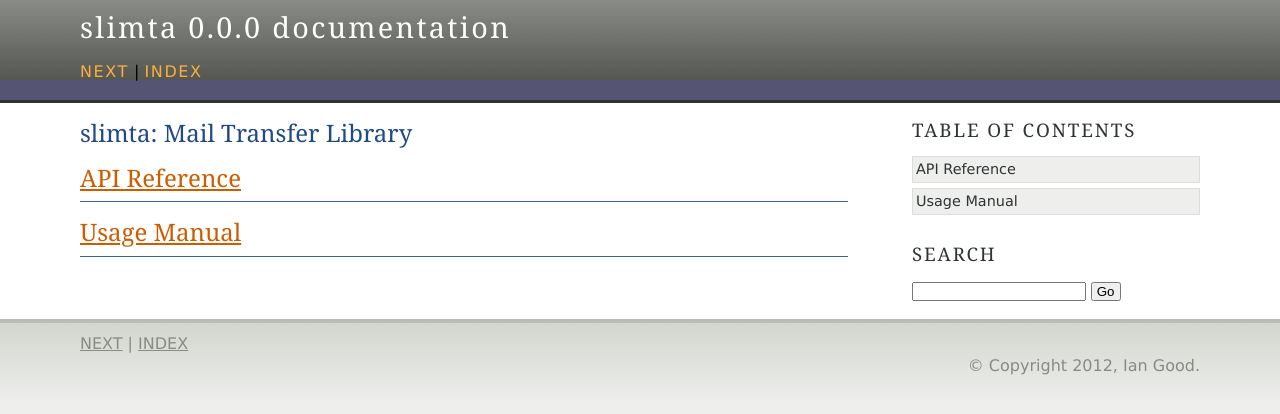
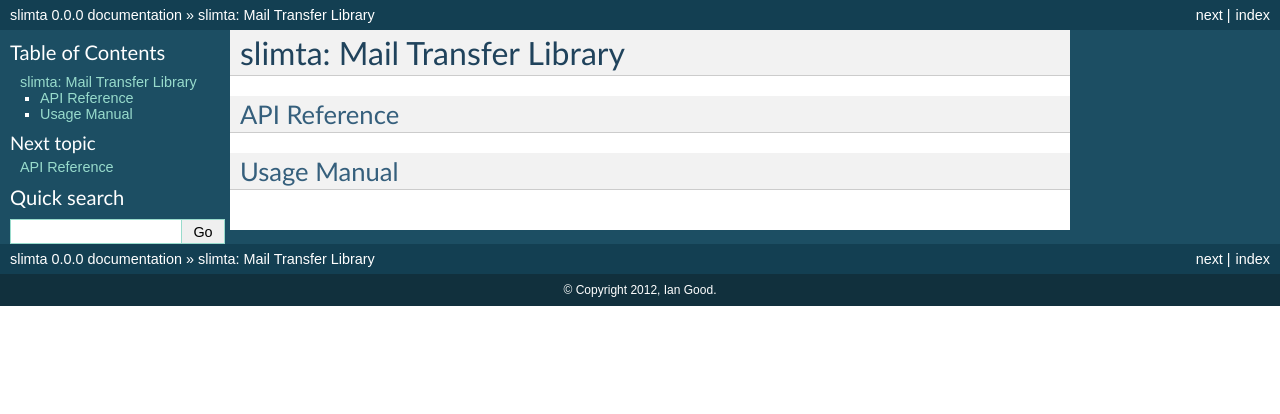
Before and after one commit to slimta/python-slimta, a Sphinx documentation site: the page built from doc/index.rst, in a window 1280 px wide. Shown: the top 414 px of the page. Built offline with Sphinx 7.4.7, drawn with Linux system fonts in a browser that asks for light colours.

Commit message:
better theme

```diff
--- a/doc/conf.py
+++ b/doc/conf.py
@@ -94,7 +94,7 @@ pygments_style = 'sphinx'
 #html_theme = 'nature'
 #html_theme = "agogo"
 #html_theme = "basic"
-html_theme = "agogo"
+html_theme = "default"
 
 # Theme options are theme-specific and customize the look and feel of a theme
 # further.  For a list of options available for each theme, see the
```
